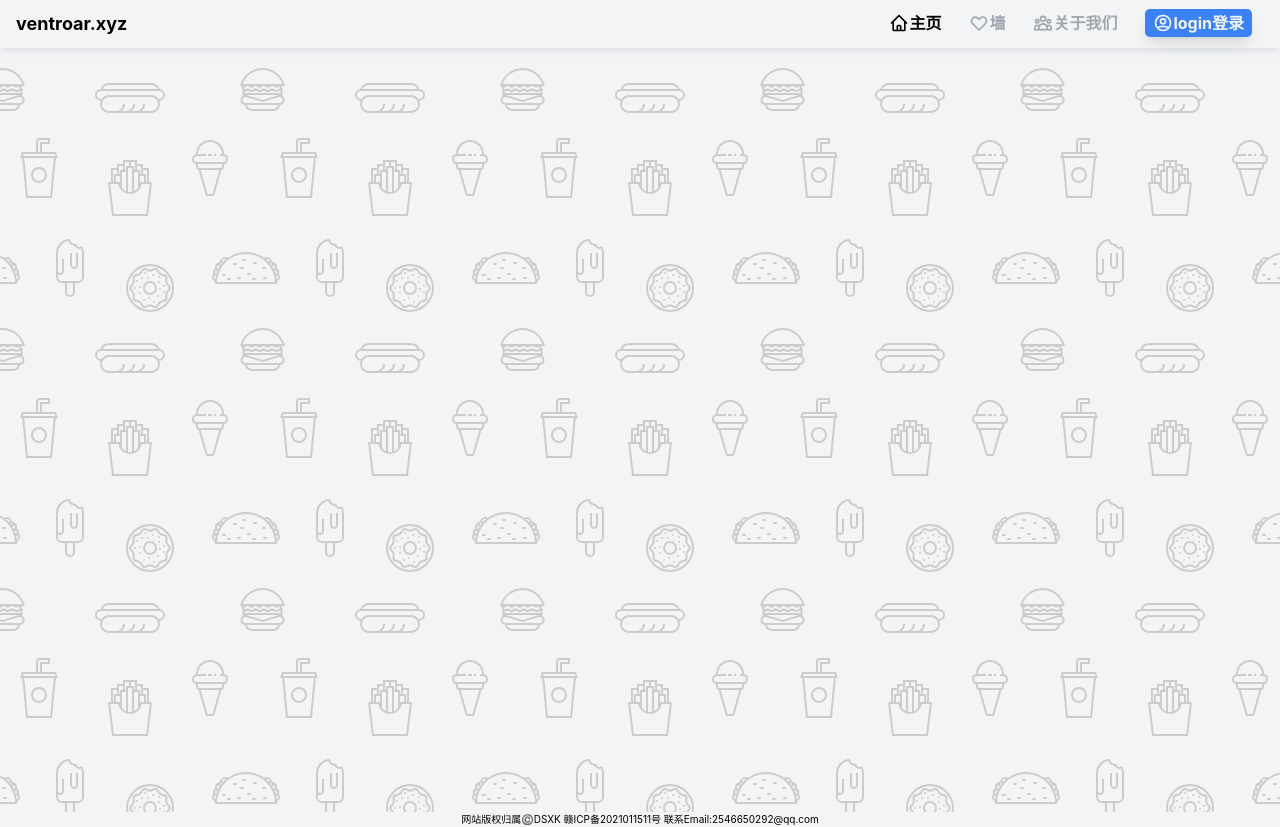
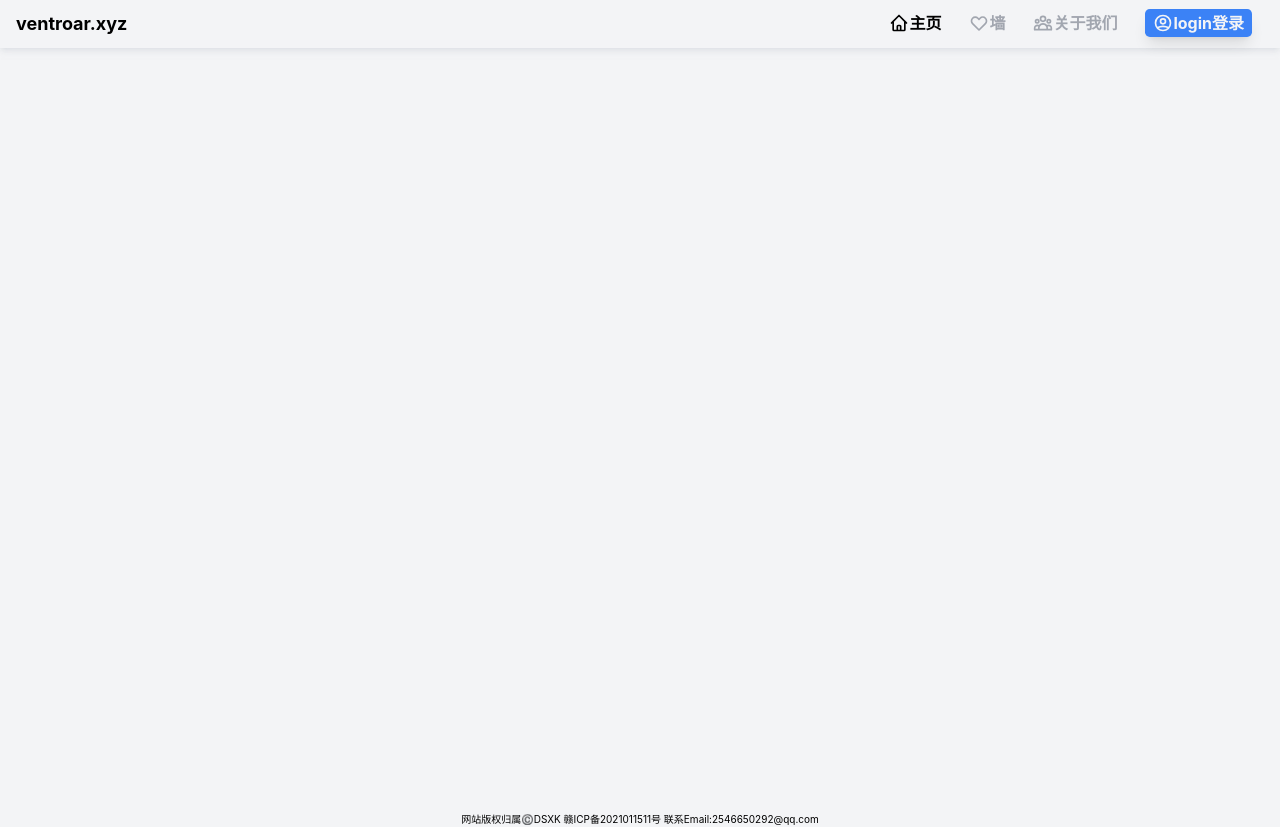
Before and after one commit to dsxksss/VentRoar, a React (Vite) app: page / in a window 1280 px wide. Built offline with nearby package versions, Linux system fonts and the light colour scheme.

Commit message:
change:部分页面效果修改

```diff
--- a/src/Components/IndexRouters.tsx
+++ b/src/Components/IndexRouters.tsx
@@ -26,14 +26,7 @@ const IndexRouters = () => {
           <TextBar>
             <Routes>
               {/* 主页 */}
-              <Route
-                path="/"
-                element={
-                  <div>
-                    <HomePage />
-                  </div>
-                }
-              ></Route>
+              <Route path="/" element={<HomePage />}></Route>
               {/* 心墙页 */}
               <Route path="/HeartPage" element={<HeartPage />}></Route>
               {/* 用户主页 */}
--- a/src/Pages/HeartPage.tsx
+++ b/src/Pages/HeartPage.tsx
@@ -134,13 +134,16 @@ function PopularPage() {
   //{newtime-oldtime/60}
   return (
     <>
-      <div className="h-[83vh] bg-all mt-3 z-[-1] space-y-[2.3rem] snap-y scroll-smooth overflow-y-scroll">
+      <div className="bg-all">
+        <div className="an-6 h-[83vh] mt-3 z-[-1] space-y-[2.3rem] snap-y scroll-smooth overflow-y-scroll">
           <div className="snap-start showText-BoxStyle mx-5 sm:mx-[3rem] md:mx-[7rem] lg:mx-[15rem] mt-5 flex flex-col">
             <div>
               {
                 <div className="mr-6 ml-2 mt-3 flex justify-between items-center">
                   <div className="flex justify-center items-end">
-                  <span className={`w-10 h-10 md:w-13 md:h-13 icon-999`}></span>
+                    <span
+                      className={`w-10 h-10 md:w-13 md:h-13 icon-999`}
+                    ></span>
                     <span className="text-[1.3rem] font-bold text-green-500">
                       建设者:
                     </span>
@@ -297,6 +300,7 @@ function PopularPage() {
             <ReplyIcon className="w-7 h-7" />
           </button>
         </form>
+      </div>
     </>
   );
 }
--- a/src/Pages/HomePage.tsx
+++ b/src/Pages/HomePage.tsx
@@ -1,37 +1,9 @@
-import { useState } from "react";
 import Footer from "../Components/Footer";
-import { useSpring, animated, config } from "react-spring";
+
 const HomePage = () => {
-  const [showtext, setShowtext] = useState(false);
-  const animation = useSpring({
-    opacity: showtext ? 1 : 0,
-    transform: showtext ? `translateY(0)` : `translateY(30)`,
-    config: config.gentle,
-  });
-
   return (
     <>
-      <div className="h-[93vh] mt-3 bg-all">
-        {/* <button
-          className="button-style border-[2px] border-slate-700 shadow-lg"
-          onClick={() => setShowtext(!showtext)}
-        >
-          SHOW TEXT
-        </button>
-        <animated.p className="select-none px-4" style={animation}>
-          不用理会以下内容，还未完成...... reprehenderit
-          <b className="text-sky-500">necessitatibus</b> aliquid! Sunt labore
-          repellendus minus quas vel sint fugiat{" "}
-          <b
-            className="text-sky-500
-          "
-          >
-            doloremque
-          </b>
-          nemo, ut facere, deserunt iure ab necessitatibus debitis!
-        </animated.p> */}
-      </div>
-
+      <div className="h-[93vh] mt-3"></div>
       <Footer />
     </>
   );
```
Lines whose indentation alone changed are shown as unchanged.
